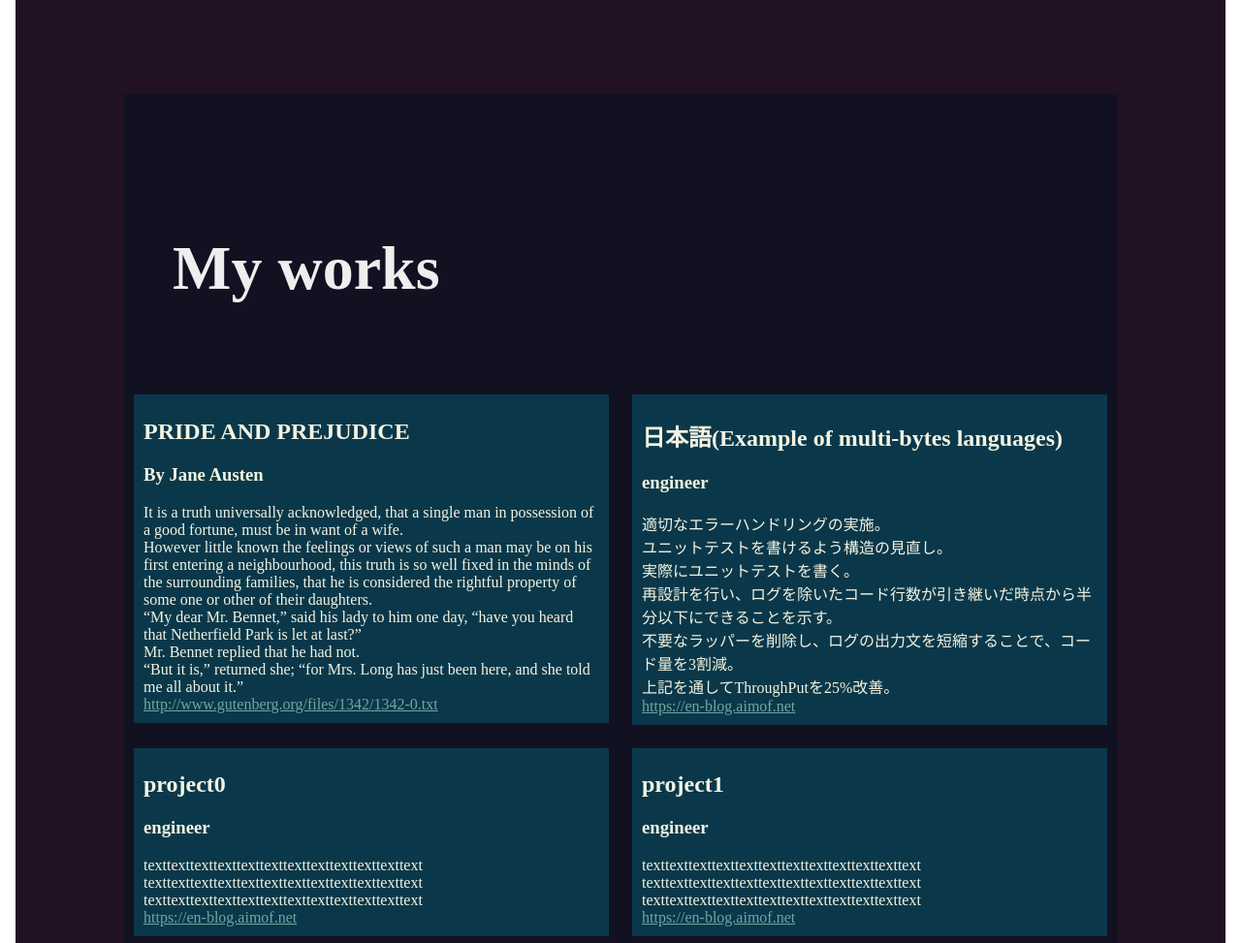
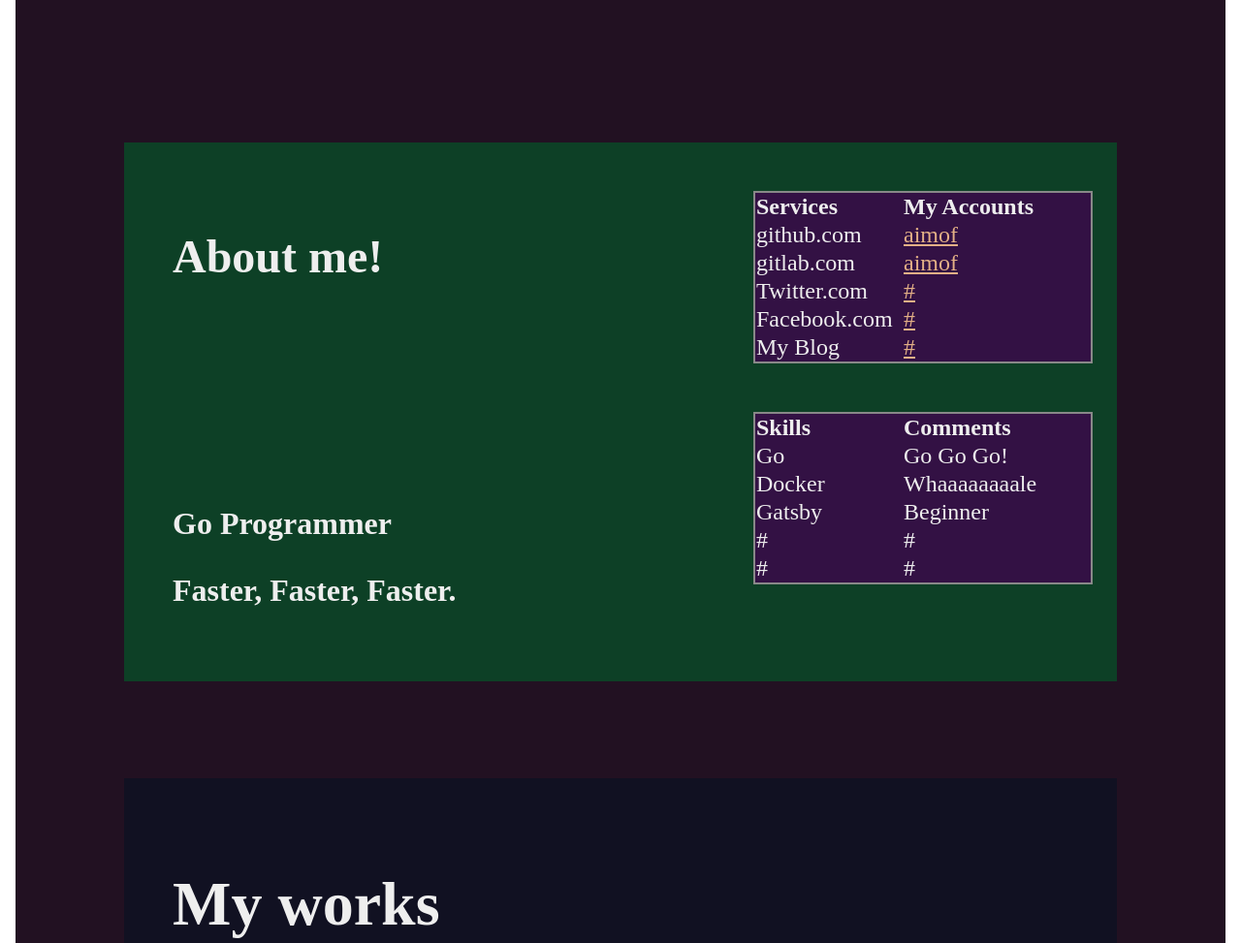
Before and after one commit to aimof/gatsby-starter-resume-mon, a Gatsby site: page / in a window 1280 px wide. Shown: the part 611-1584 px from the top of the page at 97% size. Built offline with nearby package versions, Linux system fonts and the light colour scheme; Gatsby itself is replaced by a stand-in of ours.

Commit message:
First Release

```diff
--- /dev/null
+++ b/contents/aboutme.js
@@ -0,0 +1,9 @@
+const aboutme = {
+    "title": "About me!",
+    "body": [
+        "Go Programmer",
+        "Faster, Faster, Faster.",
+    ]
+}
+
+export default aboutme
--- /dev/null
+++ b/contents/contact.js
@@ -0,0 +1,31 @@
+const contact = {
+    accounts: [
+        {
+            service: "github.com",
+            displayName: "aimof",
+            link: "https://github.com/aimof",
+        },
+        {
+            service: "gitlab.com",
+            displayName: "aimof",
+            link: "#",
+        },
+        {
+            service: "Twitter.com",
+            displayName: "#",
+            link: "#",
+        },
+        {
+            service: "Facebook.com",
+            displayName: "#",
+            link: "#",
+        },
+        {
+            service: "My Blog",
+            displayName: "#",
+            link: "#",
+        },
+    ],
+}
+
+export default contact
--- /dev/null
+++ b/contents/others.js
@@ -0,0 +1,25 @@
+const others = [
+    {
+        "title": "Why do you like Gatsby?",
+        "body": "Because Gatsby taught me basic of react and made fun.",
+    },
+    {
+        "title": "Do you like FizzBuzz?",
+        "body": "Yes.",
+    },
+    {
+        "title": "Foo",
+        "body": "Bar",
+    },
+    {
+        "title": "Foo",
+        "body": "Bar",
+    },
+    {
+        "title": "Foo",
+        "body": "Bar",
+    },
+
+]
+
+export default others
--- /dev/null
+++ b/contents/skills.js
@@ -0,0 +1,24 @@
+const skills = [
+    {
+        "skill": "Go",
+        "comment": "Go Go Go!",
+    },
+    {
+        "skill": "Docker",
+        "comment": "Whaaaaaaaale",
+    },
+    {
+        "skill": "Gatsby",
+        "comment": "Beginner",
+    },
+    {
+        "skill": "#",
+        "comment": "#",
+    },
+    {
+        "skill": "#",
+        "comment": "#",
+    },
+]
+
+export default skills
--- /dev/null
+++ b/src/components/about/about.jsx
@@ -0,0 +1,69 @@
+import React from 'react'
+import styled from 'styled-components'
+import StyledTitle from '../common/styledTitle'
+
+import Contact from './contact'
+import Skills from './skills'
+
+import aboutme from '../../../contents/aboutme'
+
+
+const StyledAbout = styled.div`
+position: relative;
+padding-top: 250px;
+padding-bottom: 100px;
+width: 100%;
+background-color: #0D4026;
+`
+
+const StyledCopy = styled.div`
+position: relative;
+margin: 50px;
+height: 100%;
+top: 75px;
+font-size: 2em;
+`
+
+const StyledTable = styled.div`
+border: 2px #888 solid;
+background-color: #314;
+font-size: 1.5em;
+width: 350px;
+margin-right: 25px;
+margin-bottom: 50px;
+box-sizing: border-box;
+`
+
+const StyledTableDiv = styled.div`
+position: absolute;
+right: 0px;
+bottom: 0px;
+margin-bottom: 50px;
+box-sizing: border-box;
+text-align: left;
+`
+
+const About = () => {
+    return (
+        <StyledAbout>
+            <StyledTitle>
+                <h2>{aboutme.title}</h2>
+            </StyledTitle>
+            <StyledCopy>
+                <b>{aboutme.body.map(text =>
+                    <p>{text}</p>
+                )}</b>
+            </StyledCopy>
+            <StyledTableDiv>
+                <StyledTable>
+                    <Contact />
+                </StyledTable>
+                <StyledTable>
+                    <Skills />
+                </StyledTable>
+            </StyledTableDiv>
+        </StyledAbout>
+    )
+}
+
+export default About
--- /dev/null
+++ b/src/components/about/contact.jsx
@@ -0,0 +1,23 @@
+import React from 'react'
+import styled from 'styled-components'
+
+import contact from '../../../contents/contact'
+
+const StyledA = styled.a`
+color: #E3B086;
+`
+
+const Contact = () => {
+    return(
+        <>
+            <tr><th width="150px">Services</th><th>My Accounts</th></tr>
+            {contact.accounts.map(accounts =>
+            <tr>
+                <td>{accounts.service}</td>
+                <td><StyledA href={accounts.link}>{accounts.displayName}</StyledA></td>
+            </tr>
+            )}
+        </>
+    )
+}
+export default Contact
--- /dev/null
+++ b/src/components/about/skills.jsx
@@ -0,0 +1,20 @@
+import React from 'react'
+
+import skills from '../../../contents/skills'
+
+const Skills = () => {
+    return (
+        <>
+            <tr><th width="150px">Skills</th><th>Comments</th></tr>
+            {skills.map(skill =>
+                <tr>
+                    <td>{skill.skill}</td>
+                    <td>{skill.comment}</td>
+                </tr>
+
+            )}
+        </>
+    )
+}
+
+export default Skills
--- a/src/components/cardTexts.jsx
+++ /dev/null
@@ -1,38 +0,0 @@
-import React from 'react'
-import styled from 'styled-components'
-
-const ResetUL = styled.ul`
-margin:0;
-padding:0;
-border:0;
-outline:0;
-font-size:100%;
-vertical-align:baseline;
-background:transparent;
-list-style:none;
-`
-
-const ResetLI = styled.li`
-margin:0;
-padding:0;
-border:0;
-outline:0;
-font-size:100%;
-vertical-align:baseline;
-background:transparent;
-list-style:none;
-`
-
-const CardTexts = ({texts}) => {
-    return (
-        <ResetUL>
-        {texts.map(text =>
-            <ResetLI>
-                {text}
-            </ResetLI>
-        )}
-        </ResetUL>
-    )
-}
-
-export default CardTexts
--- /dev/null
+++ b/src/components/cards/cardTexts.jsx
@@ -0,0 +1,18 @@
+import React from 'react'
+
+import ResetUL from '../common/resetUL'
+import ResetLI from '../common/resetLI'
+
+const CardTexts = ({texts}) => {
+    return (
+        <ResetUL>
+        {texts.map(text =>
+            <ResetLI>
+                {text}
+            </ResetLI>
+        )}
+        </ResetUL>
+    )
+}
+
+export default CardTexts
--- a/src/components/cards.jsx
+++ b/src/components/cards/cards.jsx
@@ -4,12 +4,13 @@ import GridList from '@material-ui/core/GridList'
 import GridListTile from '@material-ui/core/GridListTile'
 import window from 'global'
 
-import StyledTitle from "./styledCommon"
+import StyledTitle from "../common/styledTitle"
 
 import Card from "./card"
 
 const StyledDiv = styled.div`
-padding-top: 100px;
+padding-top: 250px;
+margin-top: 100px;
 position: relative;
 background-color: #112;
 width: 100%;
@@ -17,7 +18,6 @@ width: 100%;
 
 const StyledList = styled.div`
 position: relative;
-top: 200px;
 background-color: #112;
 `
 
--- /dev/null
+++ b/src/components/common/resetLI.jsx
@@ -0,0 +1,14 @@
+import styled from "styled-components"
+
+const ResetLI = styled.li`
+margin:0;
+padding:0;
+border:0;
+outline:0;
+font-size:100%;
+vertical-align:baseline;
+background:transparent;
+list-style:none;
+`
+
+export default ResetLI
--- /dev/null
+++ b/src/components/common/resetUL.jsx
@@ -0,0 +1,14 @@
+import styled from "styled-components"
+
+const ResetUL = styled.ul`
+margin:0;
+padding:0;
+border:0;
+outline:0;
+font-size:100%;
+vertical-align:baseline;
+background:transparent;
+list-style:none;
+`
+
+export default ResetUL
--- a/src/components/styledCommon.jsx
+++ b/src/components/common/styledTitle.jsx
@@ -2,7 +2,7 @@ import styled from "styled-components"
 
 const StyledTitle = styled.div`
 position absolute;
-top: 100px;
+top: 50px;
 left: 50px;
 background-color: none;
 font-size: 2em;
--- a/src/components/home.jsx
+++ b/src/components/home.jsx
@@ -2,11 +2,12 @@ import React from 'react'
 import styled from "styled-components"
 import Img from 'gatsby-image'
 import { graphql, StaticQuery } from 'gatsby'
-import StyledTitle from "./styledCommon"
+import StyledTitle from "./common/styledTitle"
 
 import conf from '../../config/profile'
 
 const StyledHome = styled.div`
+padding-top: 50px;
 position: relative;
 max-width: 100%;
 height: 700px;
--- /dev/null
+++ b/src/components/others/others.jsx
@@ -0,0 +1,39 @@
+import React from 'react'
+import styled from 'styled-components'
+
+import others from '../../../contents/others'
+import StyledTitle from '../common/styledTitle';
+
+const StyledOthersDiv = styled.div`
+position: relative;
+margin-top: 100px;
+width: 100%;
+background-color: #412;
+padding-top: 150px;
+padding-bottom: 100px;
+`
+
+const StyledOthers = styled.div`
+fontsize: 1.5em;
+padding: 50px;
+`
+
+const Others = () => {
+    return (
+        <StyledOthersDiv>
+            <StyledTitle>
+                <h2>Others</h2>
+            </StyledTitle>
+            <StyledOthers>
+                {others.map(other =>
+                    <div>
+                        <h3>{other.title}</h3>
+                        <p>{other.body}</p>
+                    </div>
+                )}
+            </StyledOthers>
+        </StyledOthersDiv>
+    )
+}
+
+export default Others
--- a/src/pages/index.jsx
+++ b/src/pages/index.jsx
@@ -2,11 +2,15 @@ import React from 'react'
 import styled from 'styled-components'
 
 import Layout from '../components/layout'
-import Cards from '../components/cards'
+import Cards from '../components/cards/cards'
 
 import cards from '../../contents/cards'
 import Home from '../components/home'
 import query from '../components/home'
+
+import About from '../components/about/about'
+
+import Others from '../components/others/others'
 
 const Container = styled.div`
 position: relative;
@@ -19,7 +23,9 @@ export default () => {
         <Layout>
             <Container>
                 <Home data={query}/>
+                <About />
                 <Cards cards={cards.cards} />
+                <Others />
             </Container>
         </Layout>
     )
```
Also changed, not shown: src/components/cards/card.jsx (renamed from src/components/card.jsx).
